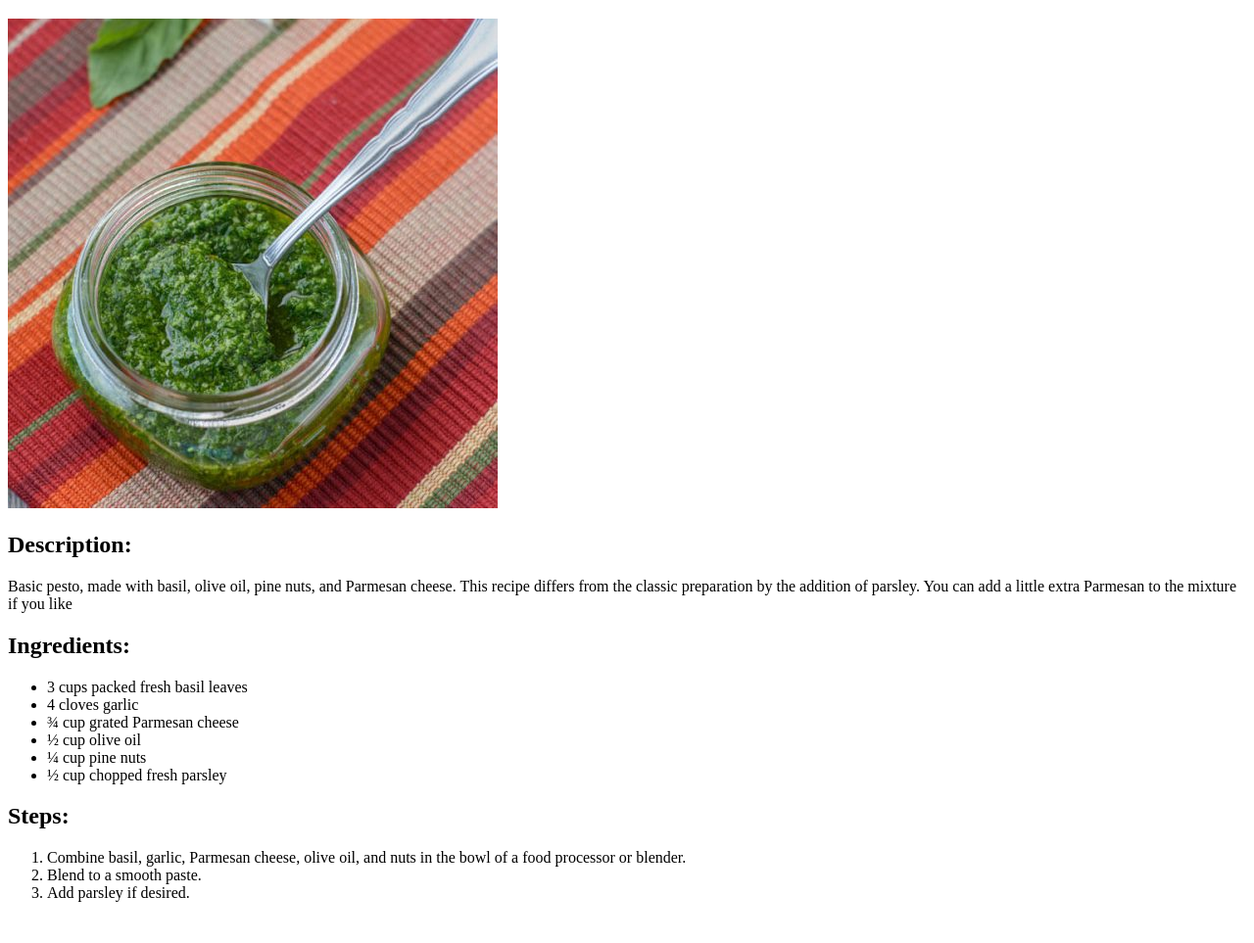
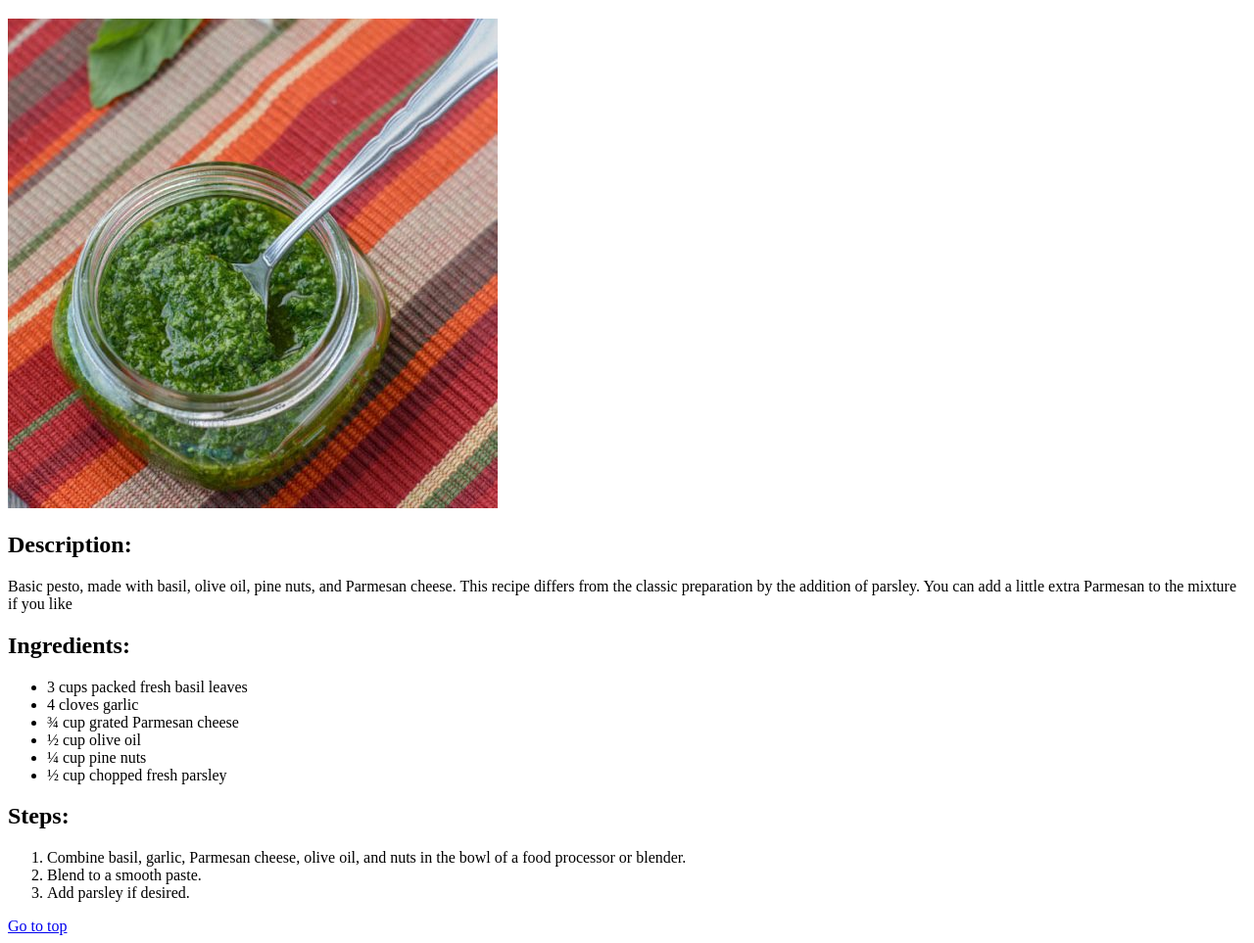
Before and after one commit to fridolinba/odin-recipes, a plain HTML site: page recipes/pesto.html in a window 1280 px wide. Shown: the part 61-1024 px from the top of the page at 98% size. Before the commit the page ends 998 px from the top, so only its background shows below. Drawn offline with Linux system fonts and the light colour scheme.

Commit message:
Add link to top of page for all pages

```diff
--- a/recipes/pesto.html
+++ b/recipes/pesto.html
@@ -24,5 +24,6 @@
                 <li>Blend to a smooth paste.</li>
                 <li>Add parsley if desired.</li>
             </ol>
+            <a href="#top">Go to top</a>
     </body>
 </html>
```
Also changed, not shown: index.html (+1 -0 lines), recipes/pesto_lasagna.html (+1 -0 lines), recipes/pesto_pasta.html (+1 -0 lines).
